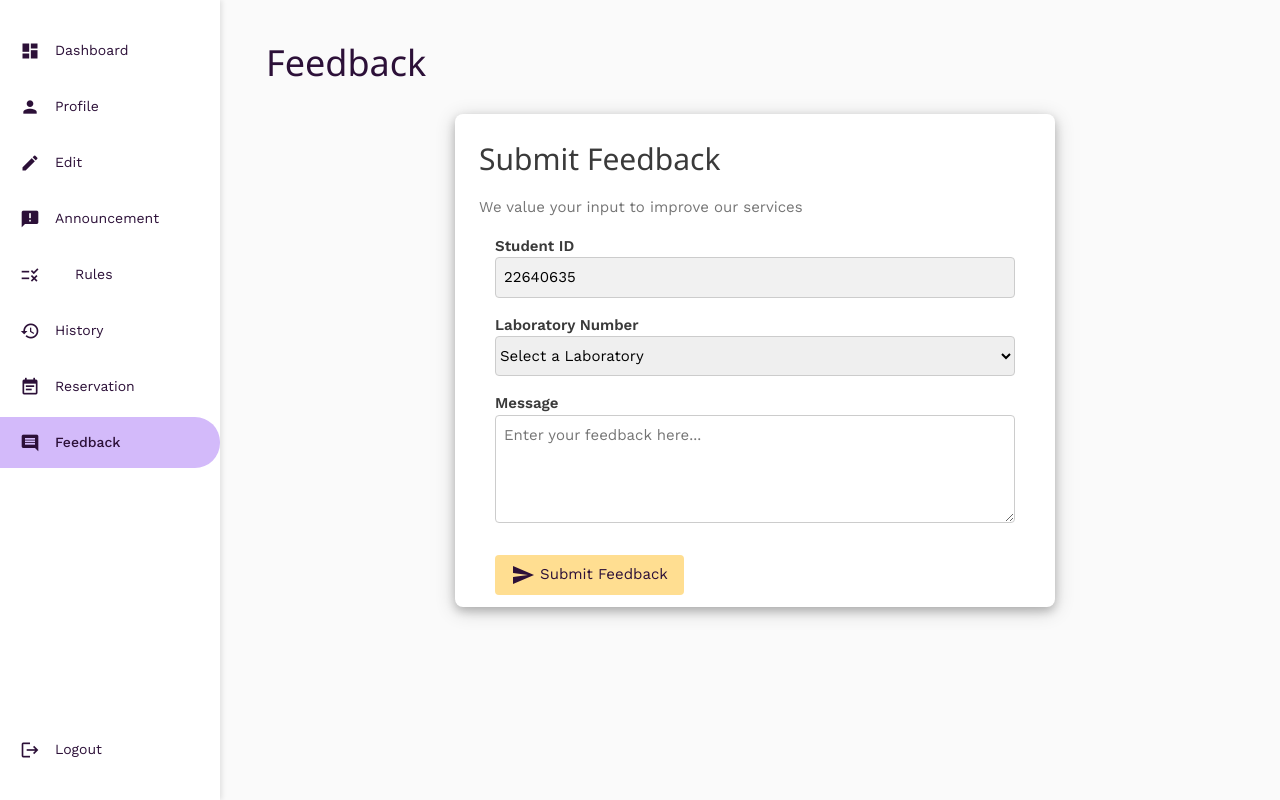
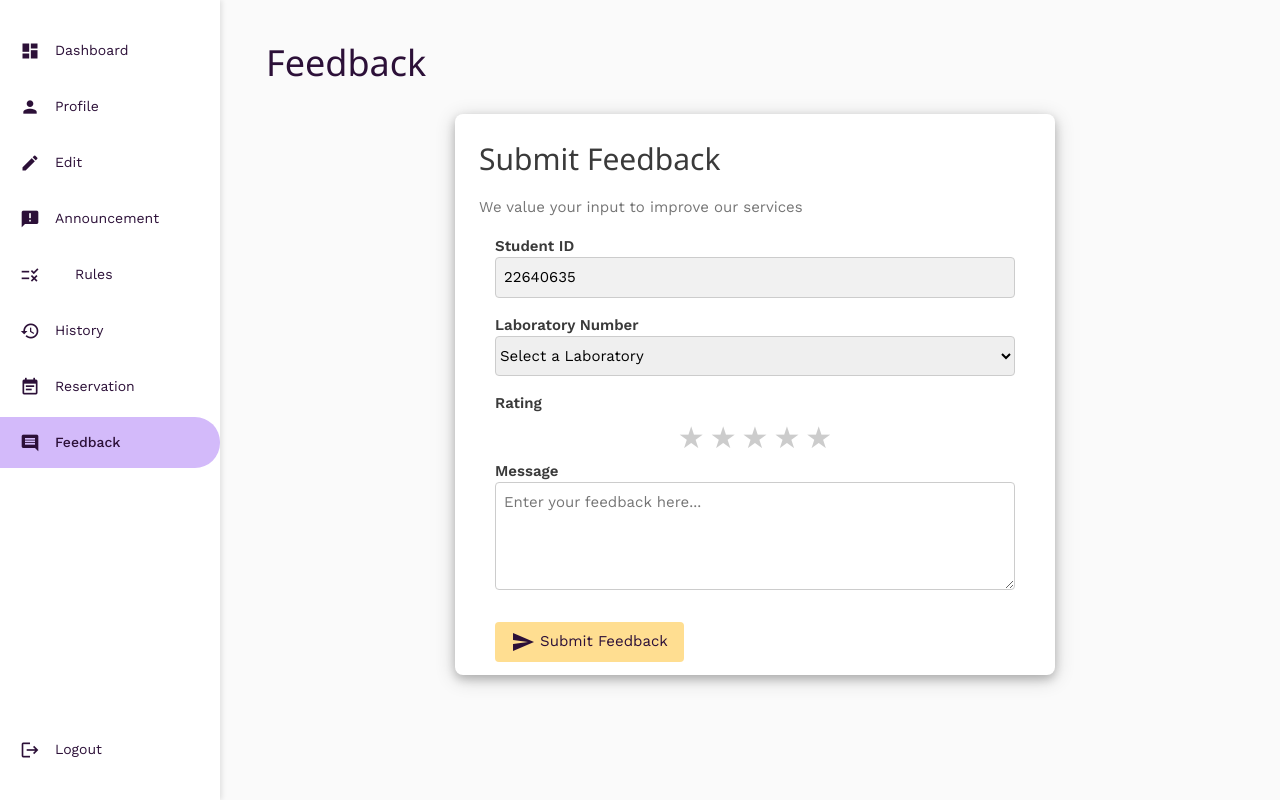
Before and after one commit to cedceddyyy/Sit_In_Monitoring_System, a Flask app: page /feedback in a window 1280 px wide. Run offline with Flask 3, Linux system fonts and the light colour scheme; a user stored in the database is signed in; data comes from the database, SQL or seed files in the repository; both versions use the stored data as it was after the commit.

Commit message:
Added Sitin History/Feedbacks View Feedbacks Generate Reports(including per lab, per purpose) Reset Sessions(Individual/All)

```diff
--- a/app.py
+++ b/app.py
@@ -258,11 +258,12 @@ def feedback():
     if request.method == "POST":
         lab_number = request.form.get('lab_number')
         message = request.form.get('message')
+        rating = request.form.get('rating')  # Get the rating from the form
 
-        if not lab_number or not message:
+        if not lab_number or not message or not rating:
             flash("Please fill out all fields!", "danger")
         else:
-            success = dbhelper.insert_feedback(student_id, lab_number, message)
+            success = dbhelper.insert_feedback(student_id, lab_number, message, int(rating))
             if success:
                 flash("Feedback submitted successfully!", "success")
             else:
@@ -452,9 +453,20 @@ def sit_in_reports():
         return redirect(url_for("login"))
 
     date_filter = request.args.get('date', '')
-    sit_in_records = dbhelper.get_all_sit_in_records_by_date(date_filter)
+    search_filter = request.args.get('search', '')
+    sit_in_records = dbhelper.get_all_sit_in_records_by_date_and_purpose(date_filter, search_filter)
 
     return render_template("sit_in_reports.html", pagetitle="Generate Reports", sit_in_records=sit_in_records)
 
+@app.route('/reset_session/<int:idno>', methods=['POST'])
+def reset_session(idno):
+    if "user" not in session:
+        return jsonify({"success": False, "message": "You need to log in first!"})
+
+    if dbhelper.reset_session(idno):
+        return jsonify({"success": True})
+    else:
+        return jsonify({"success": False, "message": "Failed to reset session."})
+
 if __name__ == "__main__":
     app.run(debug=True)
--- a/dbhelper.py
+++ b/dbhelper.py
@@ -51,6 +51,7 @@ def create_database():
                       lab_number INTEGER NOT NULL,
                       date_submitted DATETIME DEFAULT CURRENT_TIMESTAMP,
                       message TEXT NOT NULL,
+                      rating INTEGER CHECK(rating >= 1 AND rating <= 5),
                       FOREIGN KEY (student_id) REFERENCES users(idno) ON DELETE CASCADE
                  )''')
 
@@ -224,13 +225,13 @@ def total_feedback():
 
     return total
 
-def insert_feedback(student_id, lab_number, message):
+def insert_feedback(student_id, lab_number, message, rating):
     conn = connect_db()
     cursor = conn.cursor()
 
     try:
-        cursor.execute("INSERT INTO feedback (student_id, lab_number, message) VALUES (?, ?, ?)",
-                       (student_id, lab_number, message))
+        cursor.execute("INSERT INTO feedback (student_id, lab_number, message, rating) VALUES (?, ?, ?, ?)",
+                       (student_id, lab_number, message, rating))
         conn.commit()
         return True
     except sqlite3.Error:
@@ -242,12 +243,12 @@ def get_feedbacks():
     conn = connect_db()
     cursor = conn.cursor()
 
-    cursor.execute("SELECT student_id, lab_number, message, date_submitted FROM feedback ORDER BY date_submitted DESC")
+    cursor.execute("SELECT student_id, lab_number, message, date_submitted, rating FROM feedback ORDER BY date_submitted DESC")
     feedback_details = cursor.fetchall()
     conn.close()
 
     # Convert tuples to dictionaries
-    return [{"student_id": row[0], "lab_number": row[1], "message": row[2], "date_submitted": row[3]} for row in feedback_details]
+    return [{"student_id": row[0], "lab_number": row[1], "message": row[2], "date_submitted": row[3], "rating": row[4]} for row in feedback_details]
 
 def search_student_by_id(idno):
     conn = connect_db()
@@ -381,6 +382,34 @@ def get_all_sit_in_records_by_date(date_filter):
              "logout_time": format_datetime(row[5]) if row[5] else None,
              "date": row[6]} for row in records]
 
+def get_all_sit_in_records_by_date_and_purpose(date_filter, search_filter):
+    conn = connect_db()
+    cursor = conn.cursor()
+
+    search_query = f"%{search_filter}%"
+    if date_filter:
+        cursor.execute('''SELECT sit_in.idno, users.lastname || ' ' || users.firstname || ' ' || IFNULL(users.middlename, '') AS full_name,
+                          sit_in.purpose, sit_in.lab, sit_in.login_time, sit_in.logout_time, date(sit_in.login_time) as date
+                          FROM sit_in
+                          JOIN users ON sit_in.idno = users.idno
+                          WHERE date(sit_in.login_time) = ? AND (sit_in.purpose LIKE ? OR users.lastname LIKE ? OR users.firstname LIKE ?)
+                          ORDER BY sit_in.login_time DESC''', (date_filter, search_query, search_query, search_query))
+    else:
+        cursor.execute('''SELECT sit_in.idno, users.lastname || ' ' || users.firstname || ' ' || IFNULL(users.middlename, '') AS full_name,
+                          sit_in.purpose, sit_in.lab, sit_in.login_time, sit_in.logout_time, date(sit_in.login_time) as date
+                          FROM sit_in
+                          JOIN users ON sit_in.idno = users.idno
+                          WHERE sit_in.purpose LIKE ? OR users.lastname LIKE ? OR users.firstname LIKE ?
+                          ORDER BY sit_in.login_time DESC''', (search_query, search_query, search_query))
+
+    records = cursor.fetchall()
+    conn.close()
+
+    return [{"idno": row[0], "full_name": row[1], "purpose": row[2], "lab": row[3],
+             "login_time": format_datetime(row[4]) if row[4] else None,
+             "logout_time": format_datetime(row[5]) if row[5] else None,
+             "date": row[6]} for row in records]
+
 def reset_all_sessions():
     conn = connect_db()
     cursor = conn.cursor()
@@ -472,6 +501,19 @@ def get_leaderboard():
 
     return [{"idno": row[0], "full_name": row[1], "total_sit_ins": row[2], "total_hours": round(row[3], 2) if row[3] else 0} for row in leaderboard]
 
+def reset_session(idno):
+    conn = connect_db()
+    cursor = conn.cursor()
+
+    try:
+        cursor.execute("UPDATE users SET session = 30 WHERE idno = ?", (idno,))
+        conn.commit()
+        return True
+    except sqlite3.Error:
+        return False
+    finally:
+        conn.close()
+
 if __name__ == "__main__":
     create_database()
     print("Database Initialize Successful!")
--- a/templates/admin_base.html
+++ b/templates/admin_base.html
@@ -40,7 +40,7 @@
         }
 
         .sidebar:hover {
-            width: 250px;
+            width: 300px;
         }
 
         .sidebar a {
@@ -90,7 +90,7 @@
         }
 
         .sidebar:hover + #main {
-            margin-left: 270px;
+            margin-left: 310px;
         }
 
         .flash-message {
--- a/templates/feedback.html
+++ b/templates/feedback.html
@@ -20,6 +20,52 @@
                     <option value="303">303</option>
                 </select>
 
+                <label class="w3-text-dark-grey"><b>Rating</b></label>
+                <div class="star-rating">
+                    <input type="radio" id="5-stars" name="rating" value="5" required />
+                    <label for="5-stars" class="star">&#9733;</label>
+                    <input type="radio" id="4-stars" name="rating" value="4" />
+                    <label for="4-stars" class="star">&#9733;</label>
+                    <input type="radio" id="3-stars" name="rating" value="3" />
+                    <label for="3-stars" class="star">&#9733;</label>
+                    <input type="radio" id="2-stars" name="rating" value="2" />
+                    <label for="2-stars" class="star">&#9733;</label>
+                    <input type="radio" id="1-star" name="rating" value="1" />
+                    <label for="1-star" class="star">&#9733;</label>
+                </div>
+
+                <style>
+                    .star-rating {
+                        direction: rtl;
+                        display: flex;
+                        justify-content: center;
+                        gap: 5px;
+                    }
+                    .star-rating input[type="radio"] {
+                        display: none;
+                    }
+                    .star-rating label {
+                        font-size: 2em;
+                        color: #ccc;
+                        cursor: pointer;
+                        transition: color 0.2s ease-in-out;
+                    }
+                    .star-rating input[type="radio"]:checked ~ label,
+                    .star-rating label:hover,
+                    .star-rating label:hover ~ label {
+                        color: #FFD700;
+                    }
+                </style>
+
+                <script>
+                    document.querySelectorAll('.star-rating input').forEach((input) => {
+                        input.addEventListener('change', function() {
+                            const ratingValue = this.value;
+                            console.log('Selected rating:', ratingValue);
+                        });
+                    });
+                </script>
+
                 <label class="w3-text-dark-grey"><b>Message</b></label>
                 <textarea class="w3-input w3-border w3-round w3-margin-bottom"
                           name="message" rows="4" style="resize: vertical;"
```
Also changed, not shown: templates/feedback_report.html (+9 -0 lines), templates/sit_in_reports.html (+8 -2 lines), templates/students.html (+27 -1 lines), users.db.
